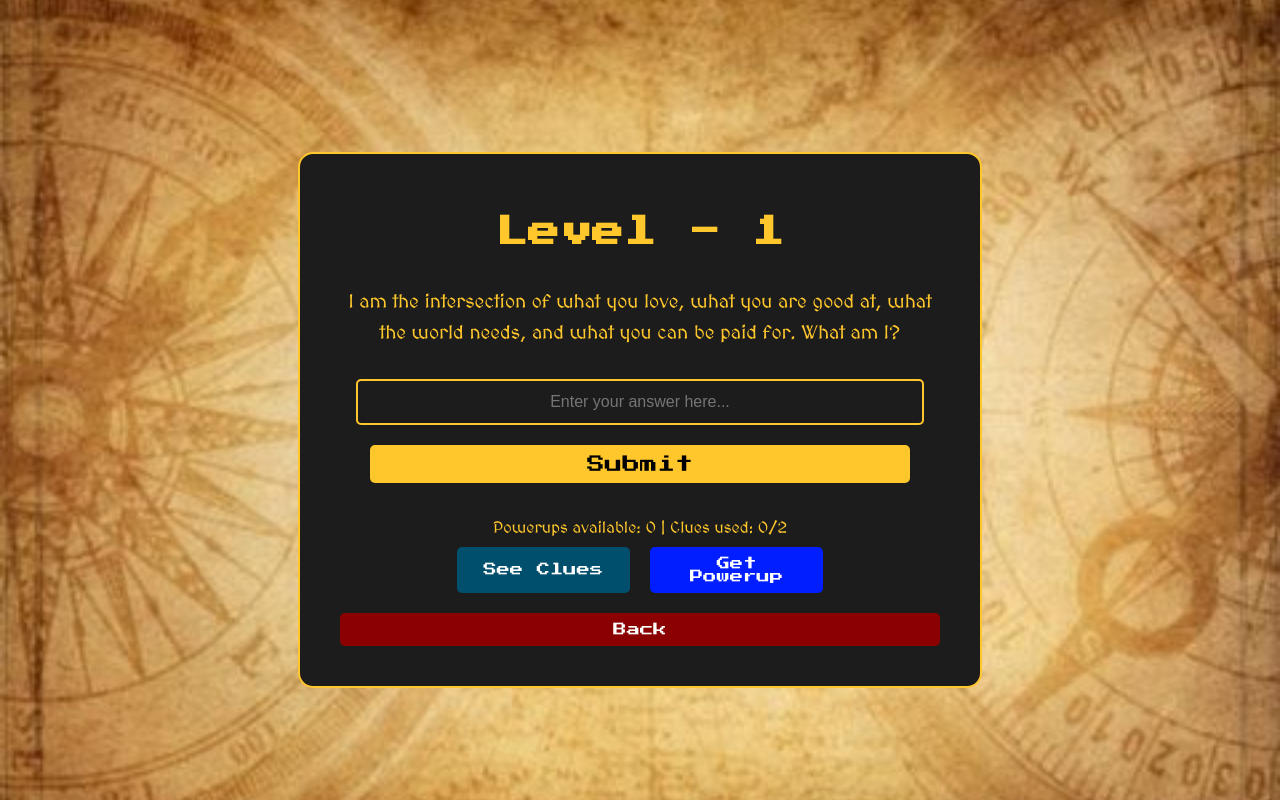
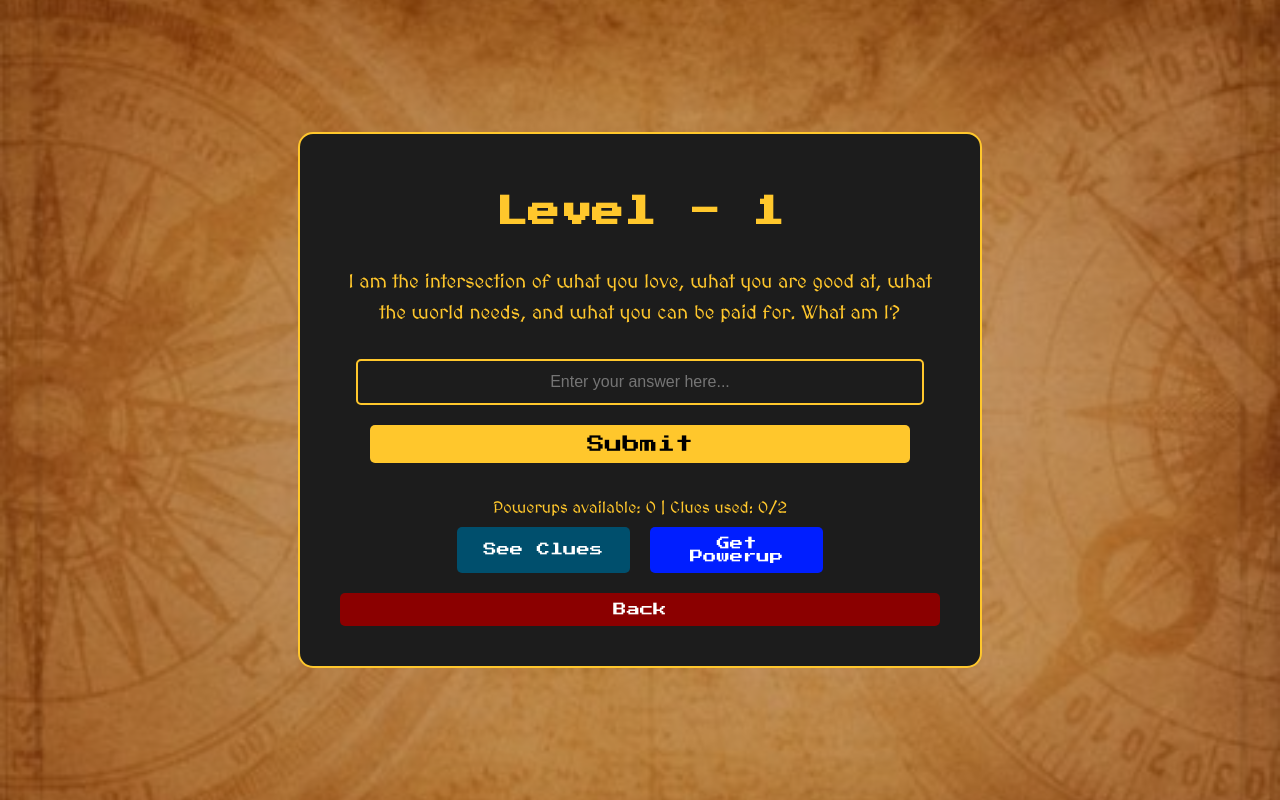
Before and after one commit to riyaahlawat/Sphoorthy-Treasure-Hunt, a React (Create React App) app in the folder frontend/: page /riddle/1 in a window 1280 px wide. Built offline with nearby package versions, Linux system fonts and the light colour scheme; the HTML template or start-up script is replaced by a standard one; a web font is replaced by a local one.

Commit message:
mod clue

```diff
--- a/frontend/src/components/RiddlePage.js
+++ b/frontend/src/components/RiddlePage.js
@@ -260,6 +260,7 @@ const RiddlePage = () => {
 
   return (
     <div style={styles.container}>
+      <div style={styles.overlay}>
       <div style={styles.riddleCard}>
         <h1 style={styles.title}>Level - {level}</h1>
         <p style={styles.question}>{riddle.question}</p>
@@ -380,13 +381,15 @@ const RiddlePage = () => {
         )}
       </div>
       </div>
+    </div>
   );
 };
 
 const styles = {
   container: {
+    position: "relative",
   minHeight: "100vh",
-    backgroundColor: "#654a23", // Fallback color
+  backgroundColor: "#003F66",
   backgroundImage: "url('/images/wallpaper1.jpg')",
   backgroundSize: "cover",
   backgroundPosition: "center",
@@ -394,8 +397,7 @@ const styles = {
   justifyContent: "center",
   alignItems: "center",
   padding: "20px",
-    position: "relative", // Required for pseudo-element positioning
-    overflow: "hidden", // Prevent overflow
+  overflow: "hidden",// Prevent overflow
     "&::before": {
       content: '""',
       position: "absolute",
@@ -500,9 +502,9 @@ const styles = {
     position: "fixed",
     top: 0,
     left: 0,
-    right: 0,
-    bottom: 0,
-    backgroundColor: "rgba(0,0,0,0.7)",
+    width: "100%",
+    height: "100%",
+    backgroundColor: "rgba(139, 69, 19, 0.5)",
     display: "flex",
     justifyContent: "center",
     alignItems: "center",
@@ -524,6 +526,7 @@ const styles = {
   clueContent: {
     color: "#FFC72C", // Yellow
     marginBottom: "20px",
+    fontFamily: "'MedievalSharp', cursive",
   },
   closeButton: {
     backgroundColor: "#8B0000", // Dark Red
```
Lines whose indentation alone changed are shown as unchanged.
